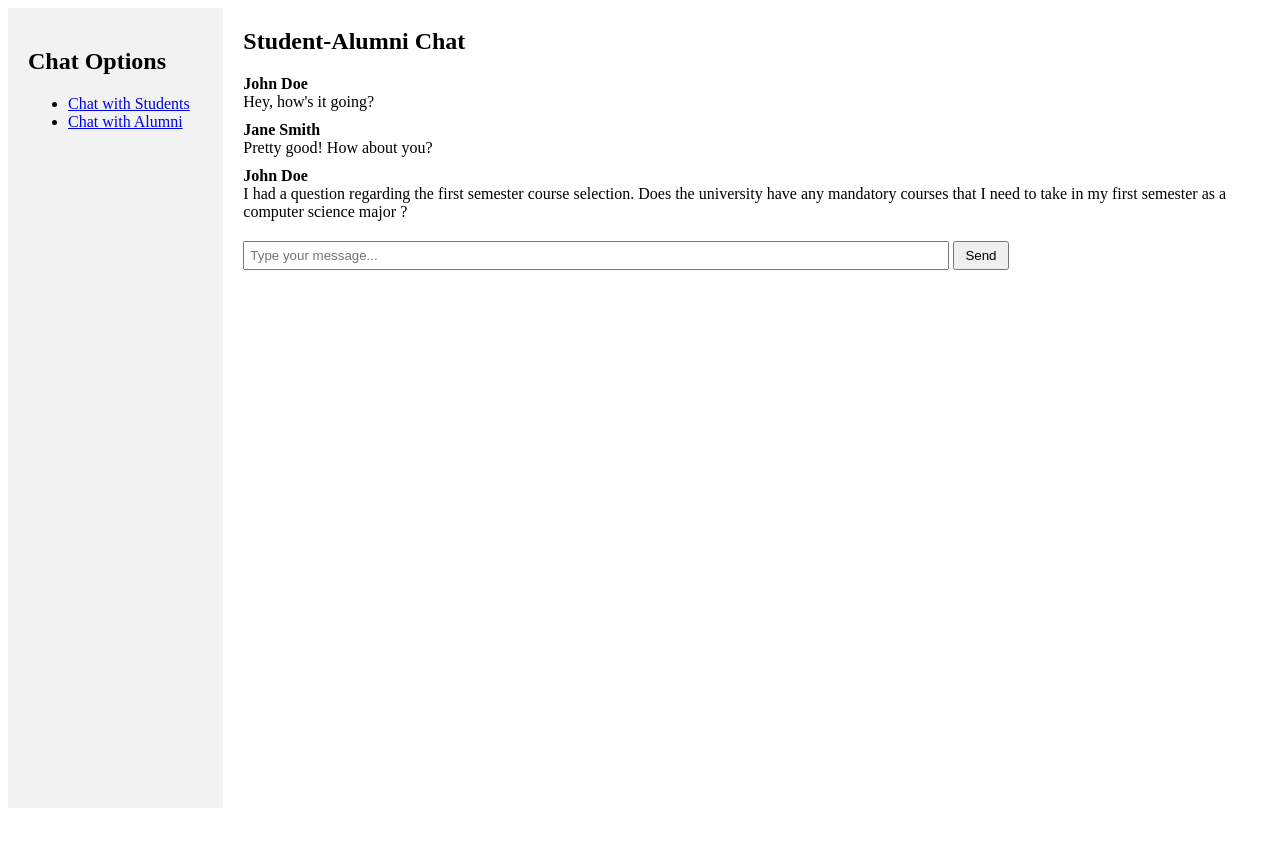
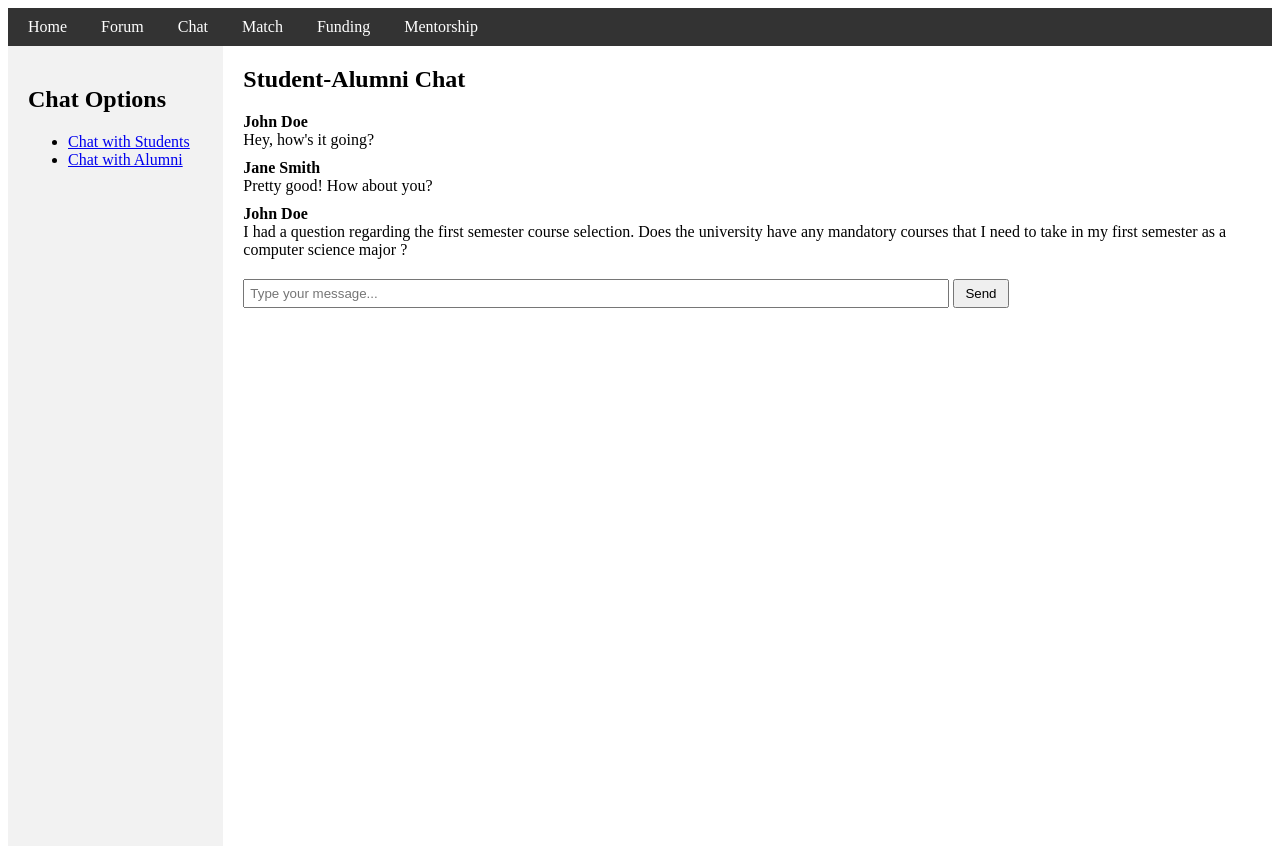
Before and after one commit to ShauryaAgarwal/AlumFin, a plain HTML site: page chat.html in a window 1280 px wide. Before the commit the page ends 816 px from the top, so only its background shows below. Drawn offline with Linux system fonts and the light colour scheme.

Commit message:
Update chat.html

```diff
--- a/chat.html
+++ b/chat.html
@@ -47,10 +47,45 @@
     .message-input button {
       padding: 5px 10px;
     }
+
+    /* Temporary Navigation Menu */
+    .top-menu {
+      background-color: #333333;
+      padding: 10px;
+    }
+
+    .top-menu ul {
+      list-style-type: none;
+      margin: 0;
+      padding: 0;
+    }
+
+    .top-menu li {
+      display: inline-block;
+      margin-right: 10px;
+    }
+
+    .top-menu li a {
+      color: #ffffff;
+      text-decoration: none;
+      padding: 5px 10px;
+    }
   </style>
 </head>
 
 <body>
+  <!-- Temporary Navigation Menu -->
+  <div class="top-menu">
+    <ul>
+      <li><a href="index.html">Home</a></li>
+      <li><a href="forum.html">Forum</a></li>
+      <li><a href="chat.html">Chat</a></li>
+      <li><a href="match.html">Match</a></li>
+      <li><a href="funding.html">Funding</a></li>
+      <li><a href="mentorship.html">Mentorship</a></li>
+    </ul>
+  </div>
+
   <div class="container">
     <div class="sidebar">
       <h2>Chat Options</h2>
```
